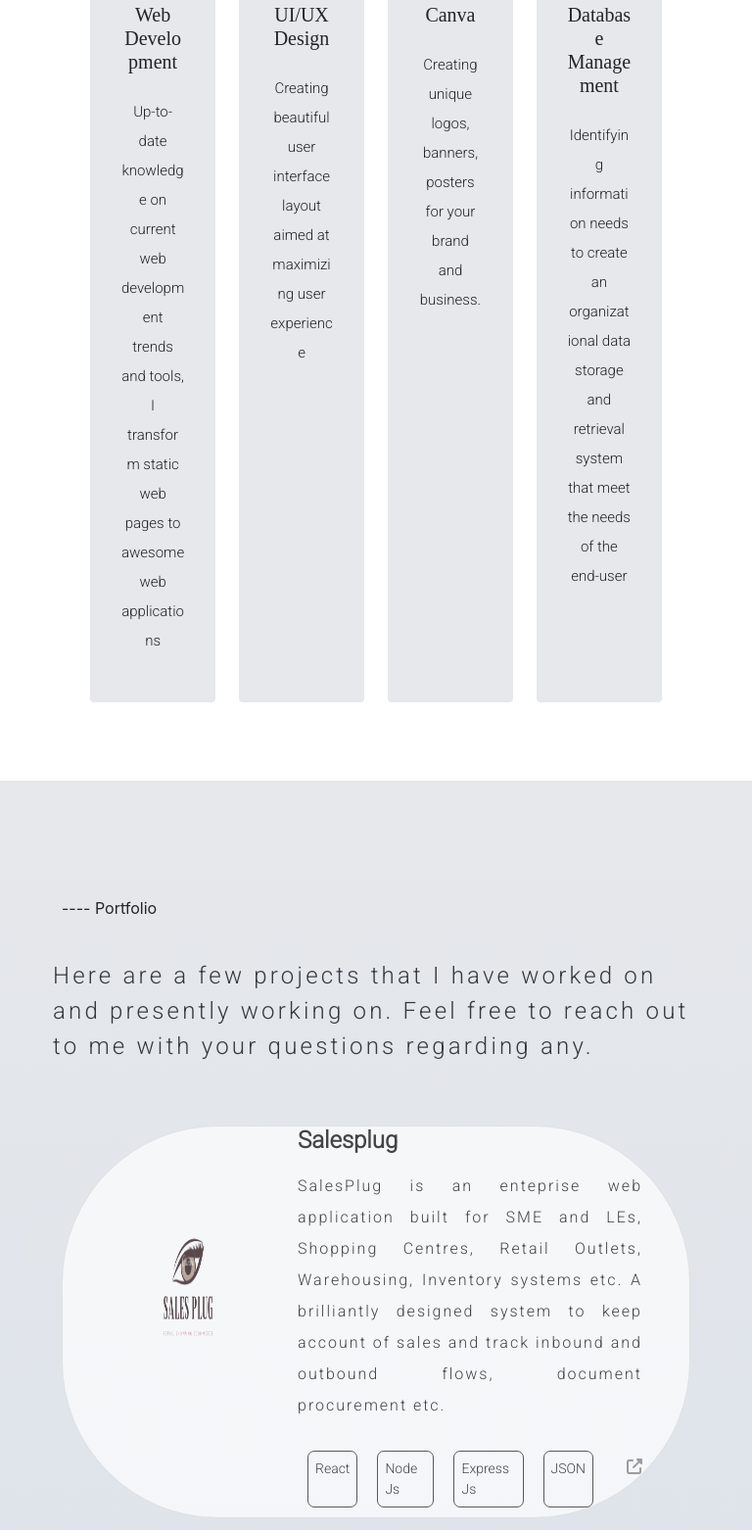
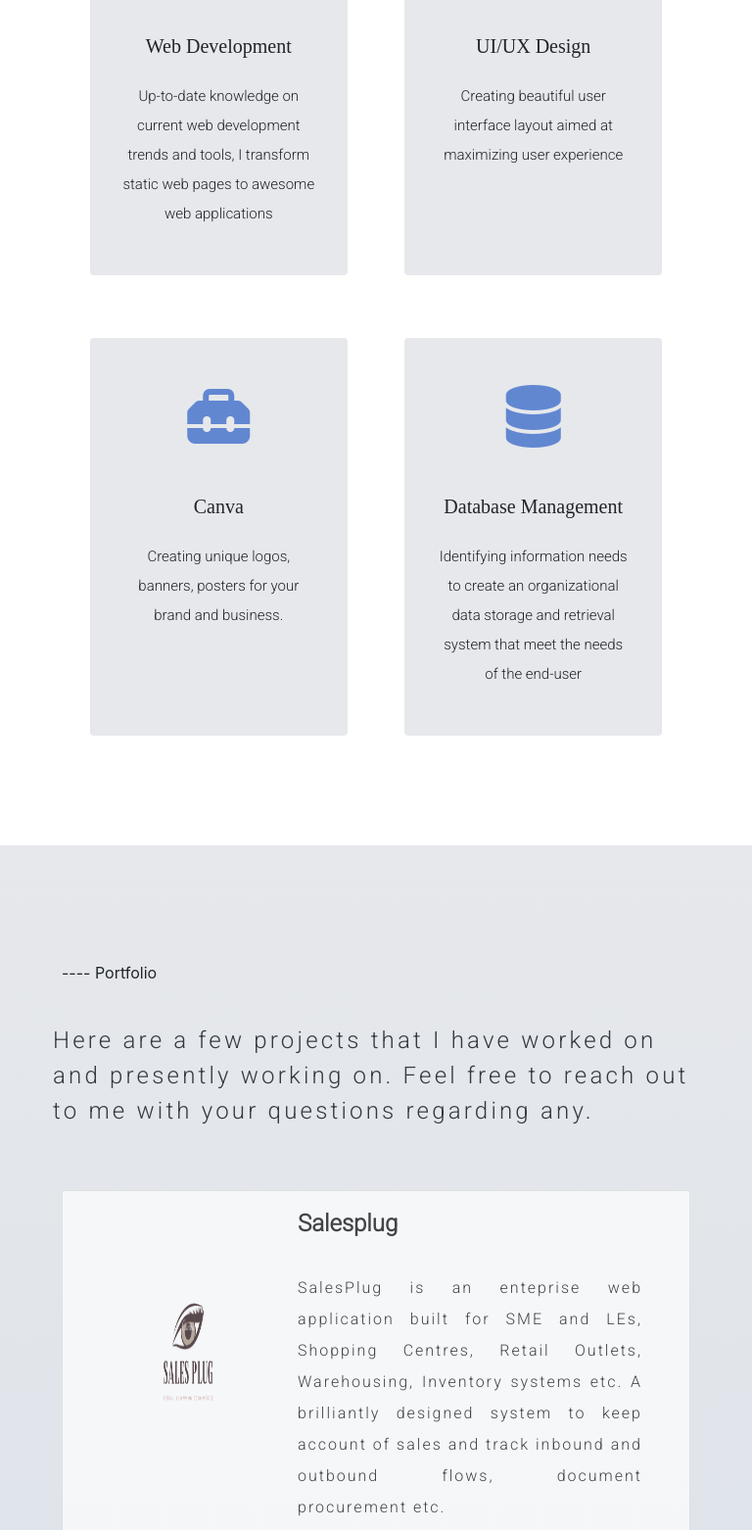
Before and after one commit to GreatEki/Portfolio-Website, a website: page public/index.html in a window 768 px wide. Shown: the part 3114-4676 px from the top of the page at 98% size. Drawn offline with nearby package versions, Linux system fonts and the light colour scheme; a web font is replaced by a local one.

Commit message:
responsive design for tablets and Small Laptops for contact, portfolio and service section

```diff
--- a/public/css/contact.css
+++ b/public/css/contact.css
@@ -103,6 +103,7 @@
 	background: transparent;
 }
 
+/* SMALL SCREENS: SMALL AND BIG PHONES */
 @media (min-width: 100px) and (max-width: 767px) {
 	.contactContainer {
 		padding: 1em;
@@ -117,3 +118,17 @@
 		padding: 2em;
 	}
 }
+
+/* MEDIUM SCREENS: Ipads and Tablets */
+@media (min-width: 768px) and (max-width: 1023px) {
+	.contact-form {
+		width: 100%;
+	}
+}
+
+/* WIDE SCREENS: Ipad Pros and Small Screen Laptops */
+@media (min-width: 1023px) and (max-width: 1279px) {
+	.contact-form {
+		width: 100%;
+	}
+}
--- a/public/css/home.css
+++ b/public/css/home.css
@@ -61,7 +61,7 @@ a.siteBtn:hover {
 	color: white;
 }
 
-@media (min-width: 100px) and (max-width: 575px) {
+@media (min-width: 100px) and (max-width: 767px) {
 	.welcomeBox {
 		/* width: 100vw; */
 		padding: 200px 50px;
--- a/public/css/portfolio.css
+++ b/public/css/portfolio.css
@@ -249,3 +249,19 @@
 		padding: 2em 1em;
 	}
 }
+
+@media (min-width: 768px) and (max-width: 1023px) {
+	.innerflex {
+		opacity: 0.7;
+		border-radius: 0em;
+	}
+
+	.card-title {
+		width: 100%;
+		padding: 0.8em 0;
+	}
+
+	a.tool {
+		font-size: 10px;
+	}
+}
--- a/public/css/services.css
+++ b/public/css/services.css
@@ -93,6 +93,13 @@
 	}
 }
 
+@media (min-width: 768px) and (max-width: 1023px) {
+	.serviceCard {
+		width: 45%;
+		margin: 2em 0;
+	}
+}
+
 /* Large Screen TV */
 @media (min-width: 2500px) and (max-width: 5000px) {
 	.servicesArea {
```
